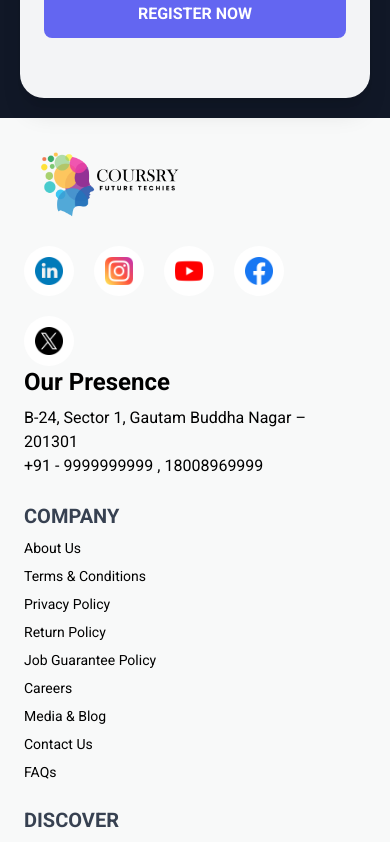
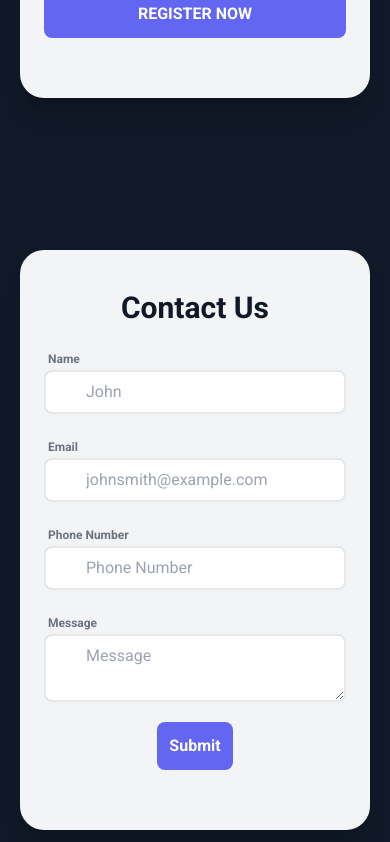
Before and after one commit to kolikrishan01/coursry, a React (Create React App) app: page / in a window 390 px wide. Shown: the part 8842-9684 px from the top of the page. Built offline with nearby package versions, Linux system fonts and the light colour scheme.

Commit message:
contact form created
contact form created

```diff
--- /dev/null
+++ b/src/components/LandingPage/ContactForm.jsx
@@ -0,0 +1,70 @@
+import React from 'react'
+
+const ContactForm = () => {
+  return (
+    <>
+     <div className="min-w-screen min-h-screen bg-gray-900 flex items-center justify-center px-5 py-5">
+    <div className="bg-gray-100 text-gray-500 rounded-3xl shadow-xl w-full overflow-hidden">
+        <div className="md:flex w-full">
+            <div className="hidden md:block w-1/2 py-10 px-10">
+            <img className="object-cover object-center w-full   md:h-[65%] md:mt-[7.5rem]
+              rounded-md" src="https://coursry.com/assets/img/top-view-keyboard-desk-with-succulent-plant-sticky-notes.jpg"/>
+
+            </div>
+            <div className="w-full md:w-1/2 py-10 px-5 md:px-10">
+                <div className="text-center mb-5">
+                    <h1 className="font-bold text-3xl text-gray-900 md:mt-[6rem]">Contact Us</h1>
+
+                </div>
+                <div>
+                    <div className="flex -mx-2">
+                        <div className="w-full px-3 mb-5">
+                            <label for="" className="text-xs font-semibold px-1">Name</label>
+                            <div className="flex">
+                                <div className="w-10 z-10 pl-1 text-center pointer-events-none flex items-center justify-center"><i className="mdi mdi-name-outline text-gray-400 text-lg"></i></div>
+                                <input type="name" className="w-full -ml-10 pl-10 pr-3 py-2 rounded-lg border-2 border-gray-200 outline-none focus:border-indigo-500" placeholder="John"/>
+                            </div>
+                        </div>
+                    </div>
+                    <div className="flex -mx-2">
+                        <div className="w-full px-3 mb-5">
+                            <label for="" className="text-xs font-semibold px-1">Email</label>
+                            <div className="flex">
+                                <div className="w-10 z-10 pl-1 text-center pointer-events-none flex items-center justify-center"><i className="mdi mdi-email-outline text-gray-400 text-lg"></i></div>
+                                <input type="email" className="w-full -ml-10 pl-10 pr-3 py-2 rounded-lg border-2 border-gray-200 outline-none focus:border-indigo-500" placeholder="johnsmith@example.com"/>
+                            </div>
+                        </div>
+                    </div>
+                    <div className="flex -mx-2">
+                        <div className="w-full px-3 mb-5">
+                            <label for="" className="text-xs font-semibold px-1">Phone Number</label>
+                            <div className="flex">
+                                <div className="w-10 z-10 pl-1 text-center pointer-events-none flex items-center justify-center"><i className="mdi mdi-lock-outline text-gray-400 text-lg"></i></div>
+                                <input type="text" className="w-full -ml-10 pl-10 pr-3 py-2 rounded-lg border-2 border-gray-200 outline-none focus:border-indigo-500" placeholder="Phone Number"/>
+                            </div>
+                        </div>
+                    </div>
+                    <div className="flex -mx-2">
+                        <div className="w-full px-3 mb-5">
+                            <label for="" className="text-xs font-semibold px-1">Message</label>
+                            <div className="flex">
+                                <div className="w-10 z-10 pl-1 text-center pointer-events-none flex items-center justify-center"><i className="mdi mdi-lock-outline text-gray-400 text-lg"></i></div>
+                                <textarea type="text" className="w-full -ml-10 pl-10 pr-3 py-2 rounded-lg border-2 border-gray-200 outline-none focus:border-indigo-500" placeholder="Message"/>
+                            </div>
+                        </div>
+                    </div>
+                    <div class="flex -mx-2">
+                        <div class="w-full px-3 mb-5">
+                            <button class="block w-auto max-w-xs mx-auto bg-indigo-500 hover:bg-indigo-700 focus:bg-indigo-700 text-white rounded-lg px-3 py-3 font-semibold">Submit</button>
+                        </div>
+                    </div>
+                </div>
+            </div>
+        </div>
+    </div>
+</div>
+    </>
+  )
+}
+
+export default ContactForm;
--- a/src/components/LandingPage/Home.jsx
+++ b/src/components/LandingPage/Home.jsx
@@ -11,6 +11,7 @@ import Mentors from "./Mentors";
 import WhyChoosUs from "./WhyChoosUs";
 import LiveCommunity from "./LiveCommunity";
 import Instructor from "./Instructor";
+import ContactForm from "./ContactForm";
 
 const Home = () => {
   return (
@@ -27,6 +28,7 @@ const Home = () => {
       <Awards />
       <Mentors />
       <Instructor/>
+      <ContactForm/>
     </>
   );
 };
```
